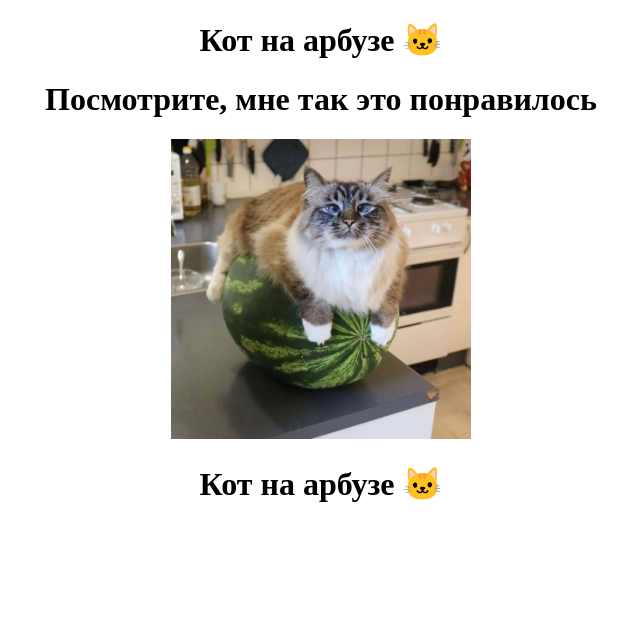
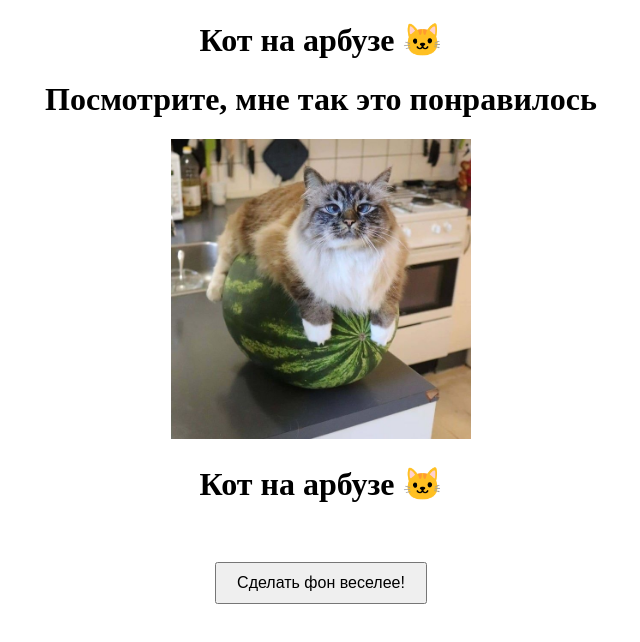
Before and after one commit to NightStone1/cat-on-watermelon, a plain HTML site: page index.html in a window 1280 px wide. Shown: the whole page, without its empty margins (319-959 px from the left). Drawn offline with Linux system fonts and the light colour scheme.

Commit message:
Кнопка

```diff
--- a/index.html
+++ b/index.html
@@ -27,5 +27,12 @@
   <img src="kitty.jpg" alt="Cat" />
   <h1>Кот на арбузе 🐱</h1>
   <br>
+  <button onclick="changeColor()">Сделать фон веселее!</button>
+
+  <script>
+    function changeColor() {
+      document.body.style.backgroundColor = '#' + Math.floor(Math.random()*16777215).toString(16);
+    }
+  </script>
 </body>
 </html>
```
